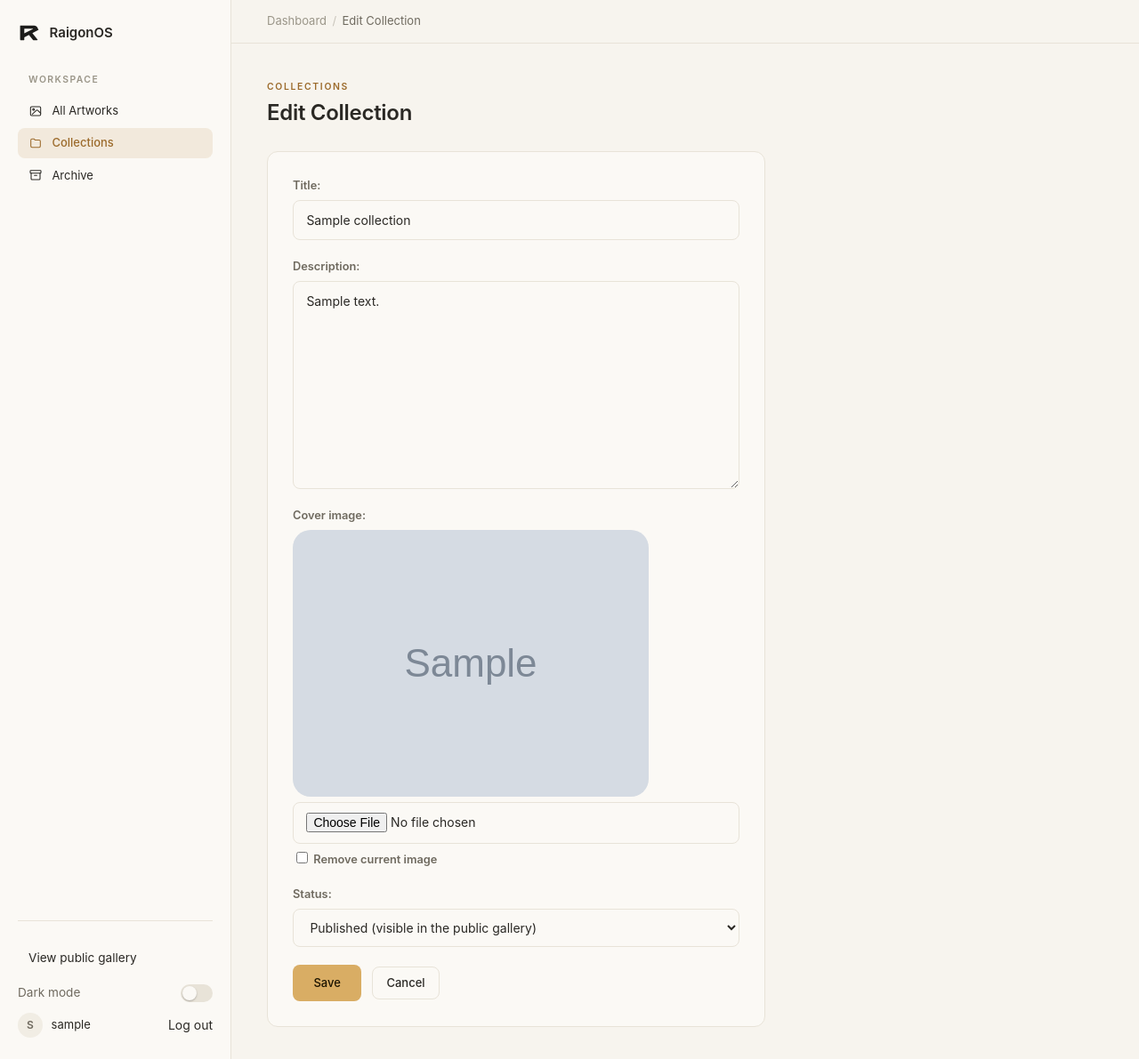
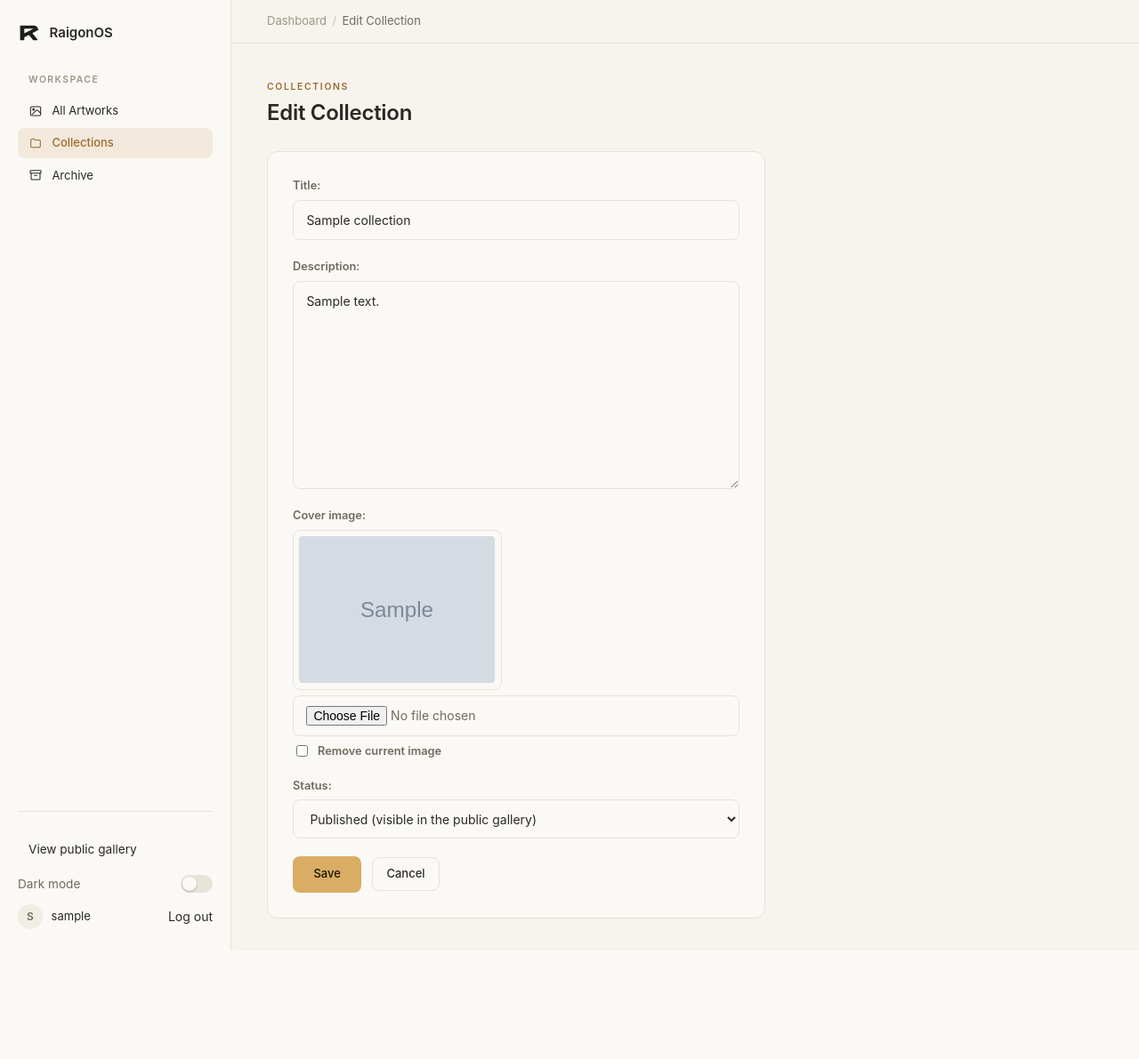
Before and after one commit to raigonlab/raigonos, a Django app: a page that uses templates/base.html in a window 1280 px wide. Shown: the whole page at 89% size. After the commit the page ends 1069 px from the top, so only its background shows below. Run offline with Django 5.2, Linux system fonts and the light colour scheme; a user stored in the database is signed in; tables that the repository leaves empty hold one stand-in row (values such as "Sample post"); grey boxes marked "Sample" are stand-in pictures; some web fonts are replaced.

Commit message:
Style the current-image thumbnail on edit forms

```diff
--- a/static/css/style.css
+++ b/static/css/style.css
@@ -1560,6 +1560,36 @@ html[data-dash-theme='dark'] .dash-brand-logo {
   font-size: 0.8rem;
 }
 
+/* Current-image thumbnail shown by ImagePreviewInput on the edit forms */
+
+.dash-image-preview {
+  display: inline-flex;
+  align-self: flex-start;
+  padding: 0.4rem;
+  background: var(--dash-surface);
+  border: 1px solid var(--dash-border);
+  border-radius: var(--dash-radius-sm);
+}
+
+.dash-image-preview img {
+  display: block;
+  max-width: 220px;
+  max-height: 180px;
+  border-radius: 4px;
+}
+
+.dash-image-clear {
+  display: flex;
+  align-items: center;
+  gap: 0.5rem;
+  font-weight: 400;
+  color: var(--dash-muted);
+}
+
+.dash-form input[type='file'] {
+  color: var(--dash-muted);
+}
+
 .dash-form-actions {
   display: flex;
   align-items: center;
```
